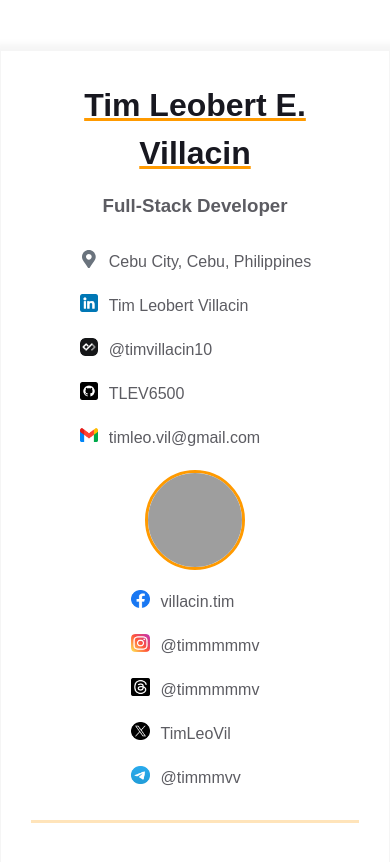
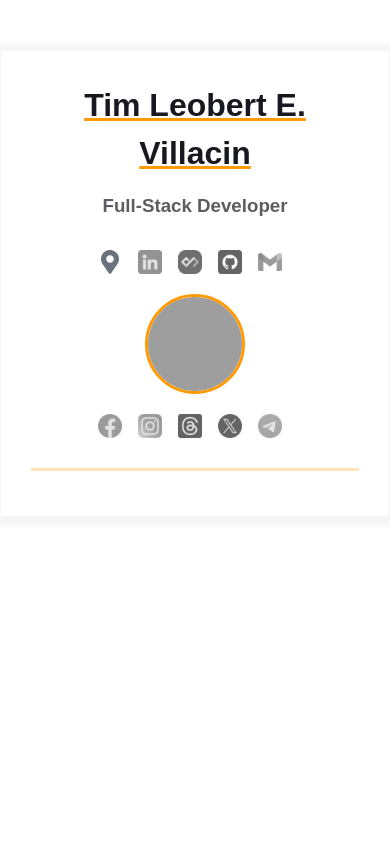
Before and after one commit to TLEV6500/homepage, a plain HTML site: page index.html in a window 390 px wide. Drawn offline with Linux system fonts and the light colour scheme; grey boxes are pictures that could not be loaded.

Commit message:
* modified html and css for adjusted responsiveness in relation to the newly added contact info

```diff
--- a/index.html
+++ b/index.html
@@ -16,7 +16,7 @@
           <h1 class="contact-info__header">Tim Leobert E. Villacin</h1>
           <h3 class="contact-info__sub-header">Full-Stack Developer</h3>
 
-          <div class="contact_info_container fh">
+          <div class="contact_info_container">
             <div class="contact-info__block">
               <a href="" rel="author" class="contact-info__item">
                 <div class="contact-info__item-icon-wrapper">
--- a/styles.css
+++ b/styles.css
@@ -49,25 +49,13 @@ body {
   margin-bottom: 15px;
 }
 
-@media screen and (max-width: 576px) {
+.contact_info_container {
+  display: grid;
+  grid-template-columns: repeat(3, 1fr);
+  justify-items: center;
+  /* align-items: center; */
+}
 
-  .main-info,
-  .contact_info_container {
-    flex-direction: column;
-  }
-
-  .contact_info_container {
-    align-items: center;
-  }
-
-  .contact-info__block:not(:last-child) {
-    margin-bottom: 20px;
-  }
-
-  .experiences {
-    margin-right: 0;
-  }
-}
 
 
 /* Contact Info Styles */
@@ -103,6 +91,7 @@ body {
   text-decoration: none;
   display: flex;
   justify-content: start;
+  align-items: center;
 }
 
 .contact-info__item:not(:last-child) {
@@ -118,6 +107,10 @@ body {
 
 .contact-info__item-icon path {
   fill: var(--icon-color);
+}
+
+img.contact-info__item-icon {
+  filter: invert(.7) sepia(.5) hue-rotate(100deg) invert(.7) saturate(0) contrast(200%) brightness(1.4);
 }
 
 .contact-info__item-icon {
@@ -268,3 +261,48 @@ body {
 .additional-info__languages-item {
   color: var(--secondary-text-color);
 }
+
+@media screen and (max-width: 576px) {
+
+  .contact_info_container {
+    display: flex;
+    justify-content: space-between;
+  }
+
+  .main-info,
+  .contact_info_container {
+    flex-direction: column;
+  }
+
+  .contact_info_container {
+    align-items: center;
+  }
+
+  .contact-info__block:not(:last-child) {
+    margin-bottom: 20px;
+  }
+
+  .contact-info__block {
+    flex-direction: row;
+  }
+
+  .contact-info__item-icon-wrapper {
+    width: 30px;
+  }
+
+  .contact-info__item-icon {
+    height: 1.5rem;
+  }
+
+  .contact-info__item:not(:last-child) {
+    margin-bottom: 0;
+  }
+
+  .contact-info__item>span {
+    display: none;
+  }
+
+  .experiences {
+    margin-right: 0;
+  }
+}
```
